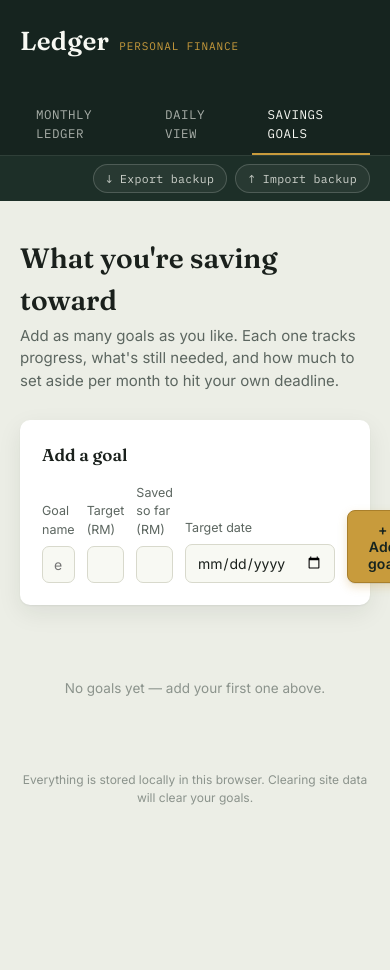
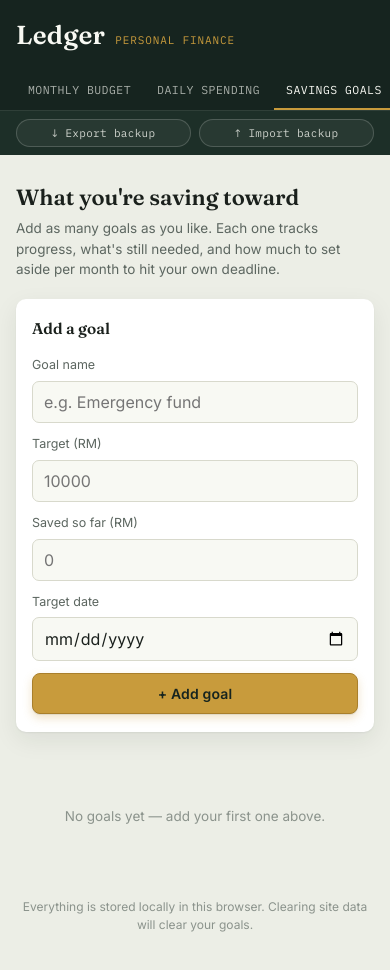
Before and after one commit to Twei-02/xuwei-financial, a plain HTML site: page savings.html in a window 390 px wide. Shown: the top 970 px of the page. Before the commit the page ends 899 px from the top, so only its background shows below. Drawn offline with Linux system fonts and the light colour scheme.

Commit message:
Add files via upload

```diff
--- a/savings.html
+++ b/savings.html
@@ -19,8 +19,8 @@
       <span class="brand-sub">Personal finance</span>
     </div>
     <nav class="tabs">
-      <a class="tab" href="index.html">Monthly Ledger</a>
-      <a class="tab" href="daily.html">Daily View</a>
+      <a class="tab" href="index.html">Monthly Budget</a>
+      <a class="tab" href="daily.html">Daily Spending</a>
       <a class="tab active" href="savings.html">Savings Goals</a>
     </nav>
   </div>
@@ -39,7 +39,7 @@
 
   <div class="card" style="margin-bottom:28px">
     <h2 class="card-title">Add a goal</h2>
-    <form id="goal-form" style="display:grid; grid-template-columns:2fr 1fr 1fr 1fr auto; gap:12px; align-items:end;">
+    <form id="goal-form" class="goal-form-grid">
       <div class="field" style="margin-bottom:0">
         <label for="goal-name">Goal name</label>
         <input type="text" id="goal-name" placeholder="e.g. Emergency fund" required />
@@ -56,7 +56,7 @@
         <label for="goal-deadline">Target date</label>
         <input type="date" id="goal-deadline" required />
       </div>
-      <button type="submit" class="btn" style="width:auto; padding:10px 20px;">+ Add goal</button>
+      <button type="submit" class="btn goal-form-submit">+ Add goal</button>
     </form>
   </div>
 
--- a/style.css
+++ b/style.css
@@ -674,6 +674,19 @@ body {
   font-size: 13.5px;
 }
 
+.goal-form-grid {
+  display: grid;
+  grid-template-columns: 2fr 1fr 1fr 1fr auto;
+  gap: 12px;
+  align-items: end;
+}
+
+.goal-form-submit {
+  width: auto;
+  padding: 11px 20px;
+  white-space: nowrap;
+}
+
 /* ---------- Footer ---------- */
 
 .footer-note {
@@ -682,3 +695,165 @@ body {
   font-size: 12px;
   margin-top: 40px;
 }
+
+/* ============================================================
+   MOBILE
+   ============================================================ */
+
+@media (max-width: 640px) {
+  body { font-size: 14.5px; }
+
+  /* Nav: brand on its own row, tabs scroll horizontally under it */
+  .topbar-inner {
+    padding: 16px 16px 0;
+    flex-direction: column;
+    align-items: stretch;
+    gap: 4px;
+  }
+
+  .brand {
+    padding-bottom: 12px;
+  }
+
+  .tabs {
+    overflow-x: auto;
+    -webkit-overflow-scrolling: touch;
+    scrollbar-width: none;
+    gap: 2px;
+    margin: 0 -16px;
+    padding: 0 16px;
+  }
+
+  .tabs::-webkit-scrollbar { display: none; }
+
+  .tab {
+    white-space: nowrap;
+    font-size: 11.5px;
+    padding: 10px 12px;
+  }
+
+  .backup-bar-inner {
+    padding: 8px 16px;
+    justify-content: center;
+  }
+
+  .backup-btn {
+    flex: 1;
+    justify-content: center;
+    font-size: 11px;
+  }
+
+  /* Shell & type scale */
+  .shell {
+    padding: 22px 16px 60px;
+  }
+
+  .page-title {
+    font-size: 22px;
+  }
+
+  .page-lede {
+    font-size: 13.5px;
+    margin-bottom: 20px;
+  }
+
+  .month-picker {
+    flex-wrap: wrap;
+  }
+
+  .month-picker input {
+    flex: 1;
+    min-width: 0;
+  }
+
+  /* Receipt card */
+  .receipt {
+    padding: 22px 18px 18px;
+  }
+
+  .receipt-balance-figure {
+    font-size: 26px;
+  }
+
+  .receipt-row {
+    flex-wrap: wrap;
+    gap: 4px 12px;
+  }
+
+  /* Cards & forms */
+  .card {
+    padding: 18px 16px;
+  }
+
+  .card-title {
+    font-size: 15.5px;
+  }
+
+  .field input,
+  .field select {
+    font-size: 16px; /* prevents iOS auto-zoom on focus */
+    padding: 10px 11px;
+  }
+
+  .radio-row label {
+    font-size: 11.5px;
+    padding: 8px 4px;
+  }
+
+  /* Goal form: stack to a single column on phones */
+  .goal-form-grid {
+    grid-template-columns: 1fr;
+  }
+
+  .goal-form-submit {
+    width: 100%;
+  }
+
+  .goal-grid {
+    grid-template-columns: 1fr;
+    gap: 14px;
+  }
+
+  .goal-card {
+    padding: 18px;
+  }
+
+  .goal-stats {
+    grid-template-columns: 1fr 1fr;
+    gap: 10px;
+  }
+
+  /* Ledger rows */
+  .ledger-item {
+    grid-template-columns: 1fr auto auto;
+    gap: 8px;
+    padding: 10px 0;
+  }
+
+  .ledger-category {
+    font-size: 13.5px;
+  }
+
+  .ledger-amount {
+    font-size: 13.5px;
+  }
+
+  /* Daily view entries */
+  .day-entry {
+    flex-wrap: wrap;
+    font-size: 12.5px;
+  }
+
+  .month-summary-strip {
+    gap: 16px;
+  }
+
+  .month-summary-strip .stat-value {
+    font-size: 14.5px;
+  }
+}
+
+@media (max-width: 380px) {
+  .radio-row label span { display: inline-block; }
+  .tab { font-size: 10.5px; padding: 9px 10px; }
+}
```
